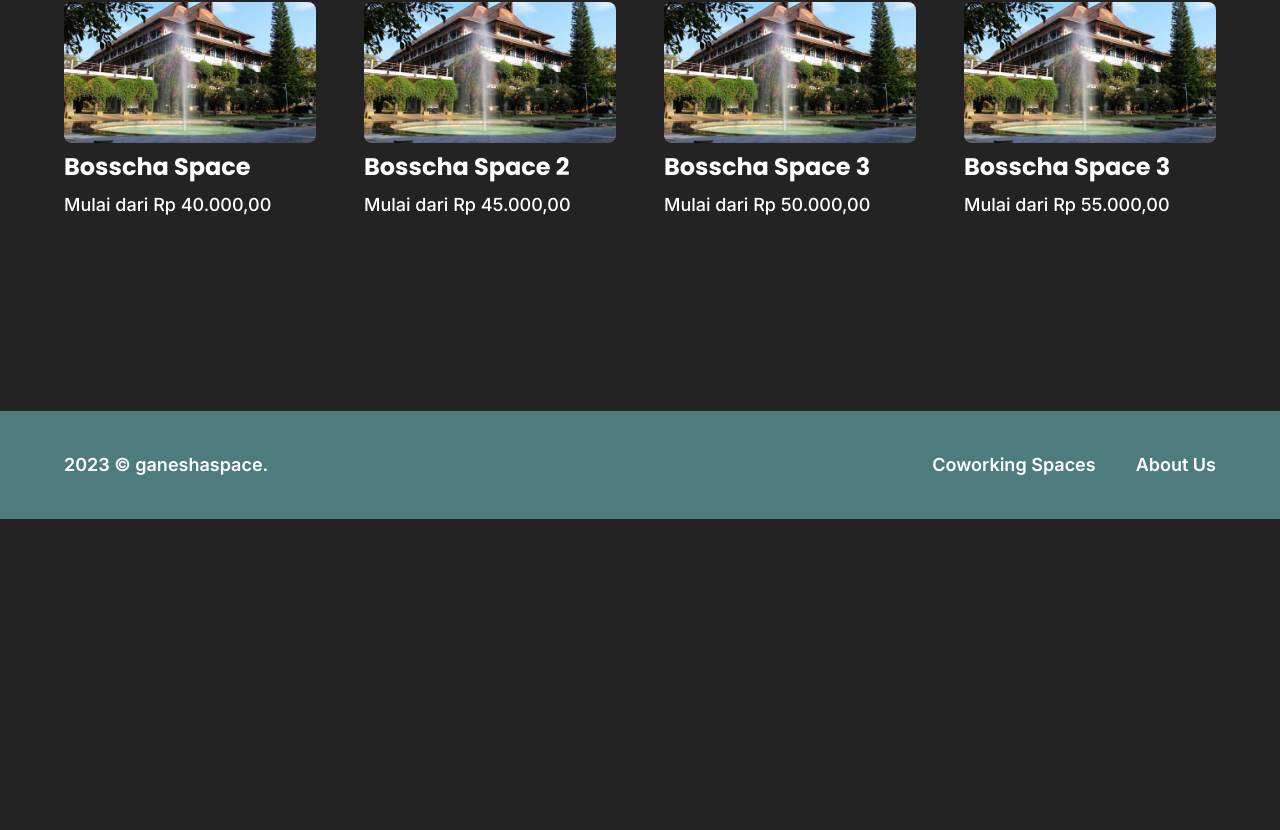
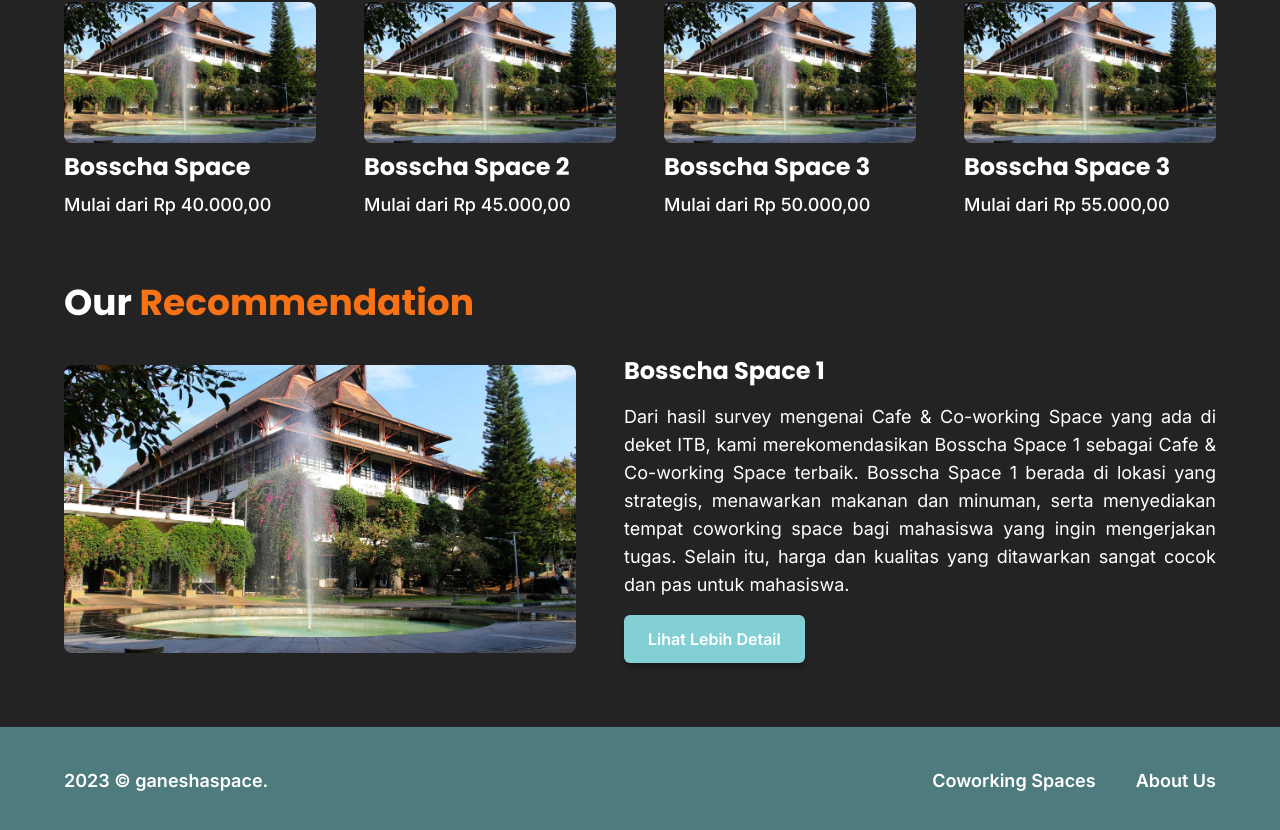
Before and after one commit to dewodt/Milestone02_K19, a Next.js app: page / in a window 1280 px wide. Shown: the part 1642-2472 px from the top of the page. Before the commit the page ends 2161 px from the top, so only its background shows below. Built offline with nearby package versions, Linux system fonts and the light colour scheme.

Commit message:
Created our recommendation section.

```diff
--- a/app/page.tsx
+++ b/app/page.tsx
@@ -1,4 +1,5 @@
 import Image from "next/image";
+import Link from "next/link";
 import Button from "@/components/button";
 import Cards from "@/components/cards";
 import type { Metadata } from "next/types";
@@ -8,6 +9,8 @@ export const metadata: Metadata = {
 };
 
 const Home = () => {
+  // Fetch datas from CMS/Google API
+
   // Highest review sorted descending and sliced to 4.
   const mostPopular = [
     { id: "1", title: "Bosscha Space", url: "/itb.jpeg", review: 40000 },
@@ -32,10 +35,16 @@ const Home = () => {
     { id: "4", title: "Bosscha Space 3", url: "/itb.jpeg", priceStart: 55000 },
   ];
 
+  const ourRecommendation = {
+    id: "1",
+    title: "Bosscha Space 1",
+    url: "/itb.jpeg",
+  };
+
   return (
     <main className="flex-auto bg-custom-soft-black">
       {/* Hero */}
-      <section className="relative flex h-[calc(100vh-80px)] w-full items-center p-5 sm:p-10 xl:h-[calc(100vh-90px)] xl:p-20">
+      <section className="relative flex h-[calc(100vh-80px)] w-full items-center p-6 sm:p-10 xl:h-[calc(100vh-90px)] xl:p-20">
         <div className="z-10 flex max-w-4xl flex-col gap-4 xl:gap-7">
           {/* Title */}
           <h1 className="font-poppins text-4xl font-bold tracking-wide text-white xl:text-6xl">
@@ -50,7 +59,9 @@ const Home = () => {
           </p>
 
           {/* Button */}
-          <Button color="solid-blue-green">Browse Now!</Button>
+          <Link href="/coworking-spaces">
+            <Button color="solid-blue-green">Lebih Lengkap!</Button>
+          </Link>
         </div>
 
         {/* BG Image */}
@@ -134,10 +145,40 @@ const Home = () => {
         </section>
 
         {/* Our Recommendation */}
-        <section></section>
-
-        {/* Complete Package */}
-        <section></section>
+        <section className="flex flex-col gap-4 xl:gap-8">
+          <h2 className="font-poppins text-2xl font-bold text-white xl:text-4xl">
+            Our <span className="text-orange-500">Recommendation</span>
+          </h2>
+          <div className="flex flex-col gap-3 sm:flex-row sm:items-center sm:gap-8 xl:gap-12">
+            <Image
+              className="aspect-video w-full rounded-lg object-cover object-center sm:max-w-sm lg:max-w-md xl:max-w-lg 2xl:max-w-xl"
+              src={ourRecommendation.url}
+              alt={ourRecommendation.title}
+              width={300}
+              height={150}
+            />
+            <div className="flex w-full flex-col gap-4">
+              <h3 className="font-poppins text-xl font-bold text-white xl:text-2xl">
+                {ourRecommendation.title}
+              </h3>
+              <p className="text text-justify font-inter text-base text-white xl:text-lg">
+                {`Dari hasil survey mengenai Cafe & Co-working Space yang ada di
+                deket ITB, kami merekomendasikan ${ourRecommendation.title} sebagai
+                Cafe & Co-working Space terbaik. ${ourRecommendation.title} berada di lokasi yang
+                strategis, menawarkan makanan dan minuman, serta menyediakan
+                tempat coworking space bagi mahasiswa yang ingin mengerjakan
+                tugas. Selain itu, harga dan kualitas yang ditawarkan sangat
+                cocok dan pas untuk mahasiswa.`}
+              </p>
+              <Link
+                href={`/coworking-spaces/${ourRecommendation.id}`}
+                className="self-center sm:self-start"
+              >
+                <Button color="solid-blue-green">Lihat Lebih Detail</Button>
+              </Link>
+            </div>
+          </div>
+        </section>
       </div>
     </main>
   );
```
